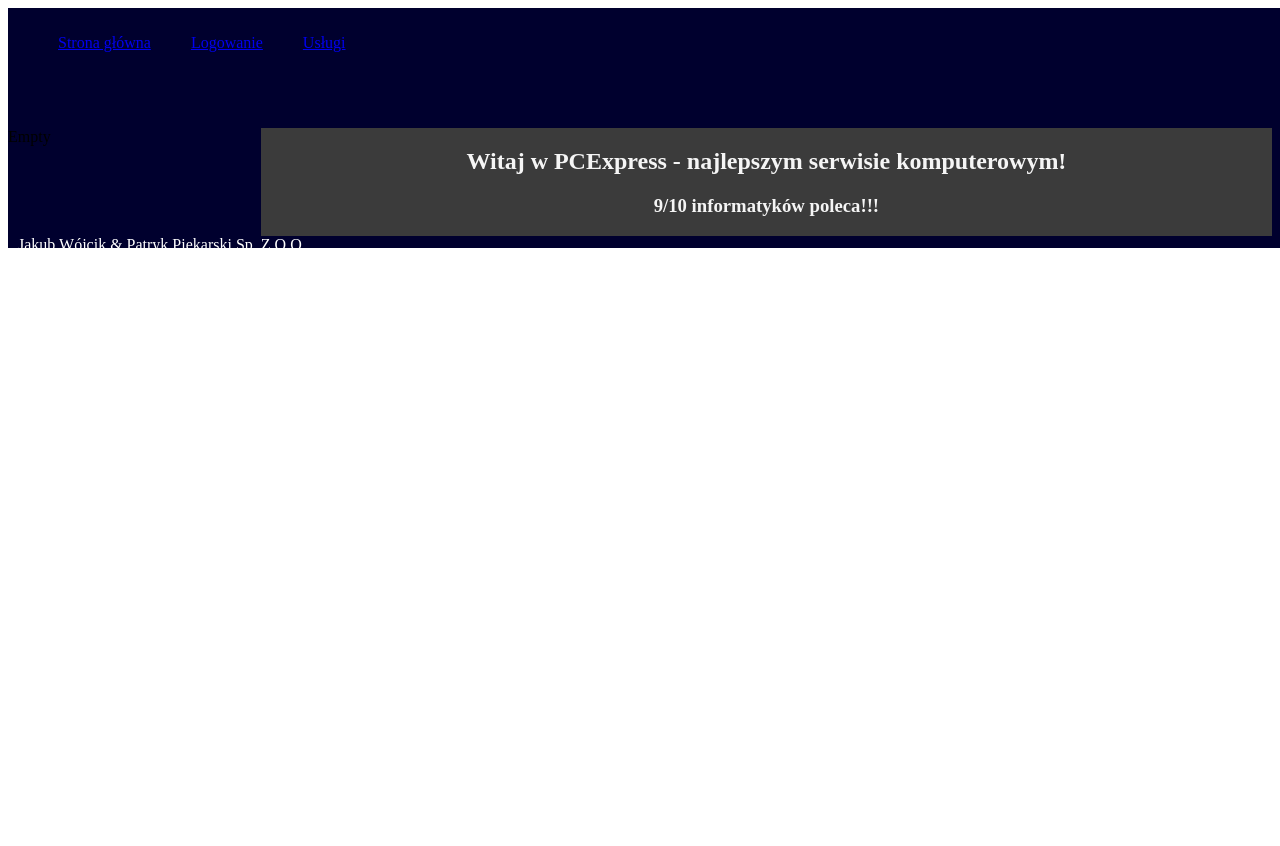
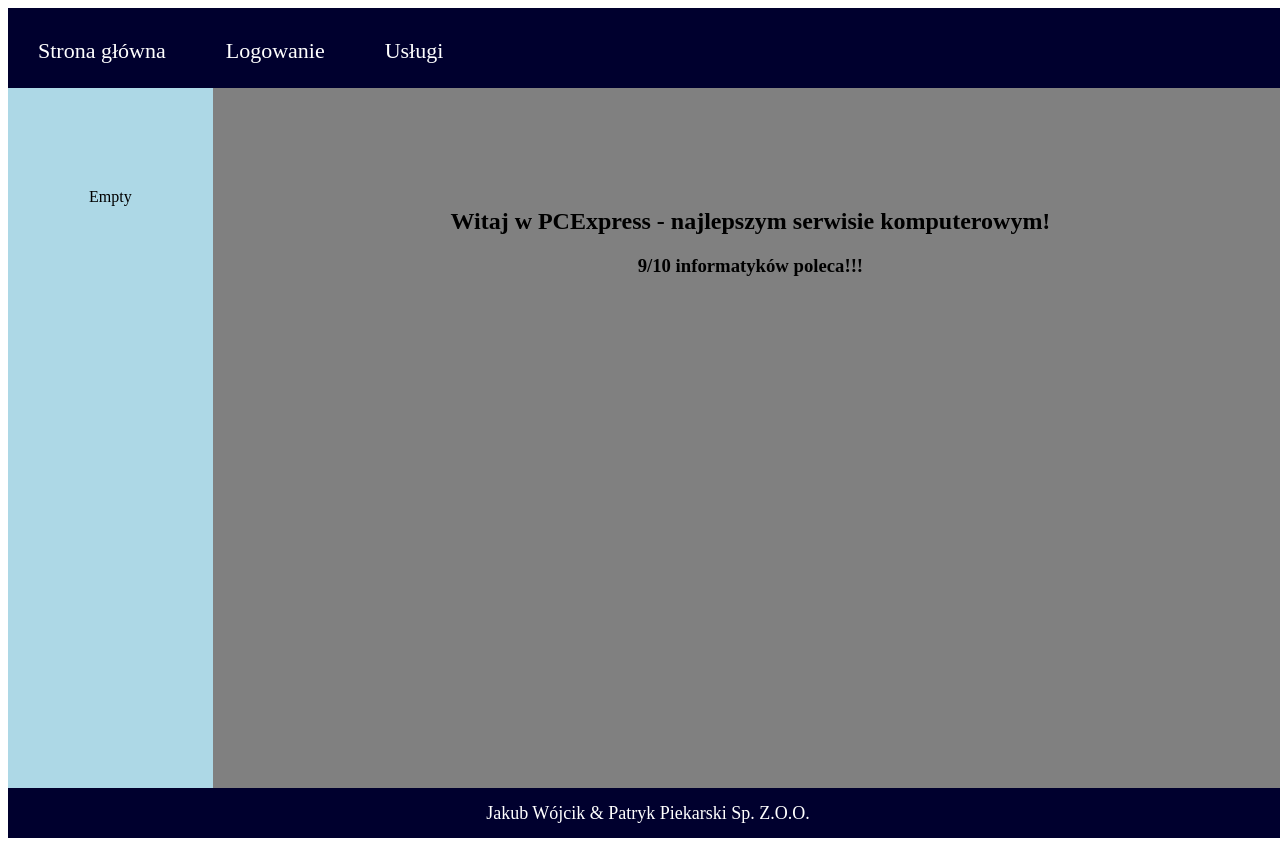
Before and after one commit to ZSET-Leszno/serwis-komputerowy, a PHP site: page / in a window 1280 px wide. Before the commit the page ends 248 px from the top, so only its background shows below. Run offline with PHP 8.4, Linux system fonts and the light colour scheme.

Commit message:
Poprawa designu

```diff
--- a/index.html
+++ b/index.html
@@ -16,7 +16,6 @@
         </nav>
     </header>
 
-    <main>
         <section class="left">
             Empty
         </section>
@@ -25,7 +24,6 @@
             <h1>Witaj w PCExpress - najlepszym serwisie komputerowym!</h1>
             <h3>9/10 informatyków poleca!!!</h3>
         </section>
-    </main>
 
     <footer>
         Jakub Wójcik & Patryk Piekarski Sp. Z.O.O.
--- a/style.css
+++ b/style.css
@@ -1,40 +1,66 @@
-header, footer
+body {
+    width: 100%;
+}
+header
 {
-    padding: 10px;
+    font-size: 22px;
+    text-align: center;
+    clear: both;
     width: 100%;
-    height: 100px;
+    height: 80px;
     background-color: rgb(0, 0, 46);
     color: white;
 }
 
+ul
+{
+    float: left;
+    height: 20px;
+    text-align: center;
+    margin: 15px;
+    padding: 15px;
+}
+
+ul:hover
+{
+    background-color: rgb(0, 0, 92)
+}
+
 .left
 {
-    width: 20%;
+    padding-top: 100px;
+    background-color: lightblue;
+    text-align: center;
     float: left;
+    width: 16%;
+    height: 600px;
 }
 
 .right
 {
+    padding-top: 100px;
+    height: 600px;
     float: left;
-    width: 80%;
-    background-color: rgb(59, 59, 59);
-    color: whitesmoke;
+    width: 84%;
+    background-color: grey;
     text-align: center;
 }
 
-nav
+
+a
 {
-    display: flex;
+    color: inherit;
+    text-decoration: none;
 }
-
-ul
+footer
 {
-    height: 80px;
-    width: max-content;
     text-align: center;
+    clear: both;
+    width: 100%;
+    font-size: 18px;
+    height: 20px;
+    background-color: rgb(0, 0, 46);
+    color: white;
+    padding-top: 15px;
+    padding-bottom: 15px;
 }
-
-ul:hover
-{
-    background-color: rgb(0, 0, 128)
-}
```
